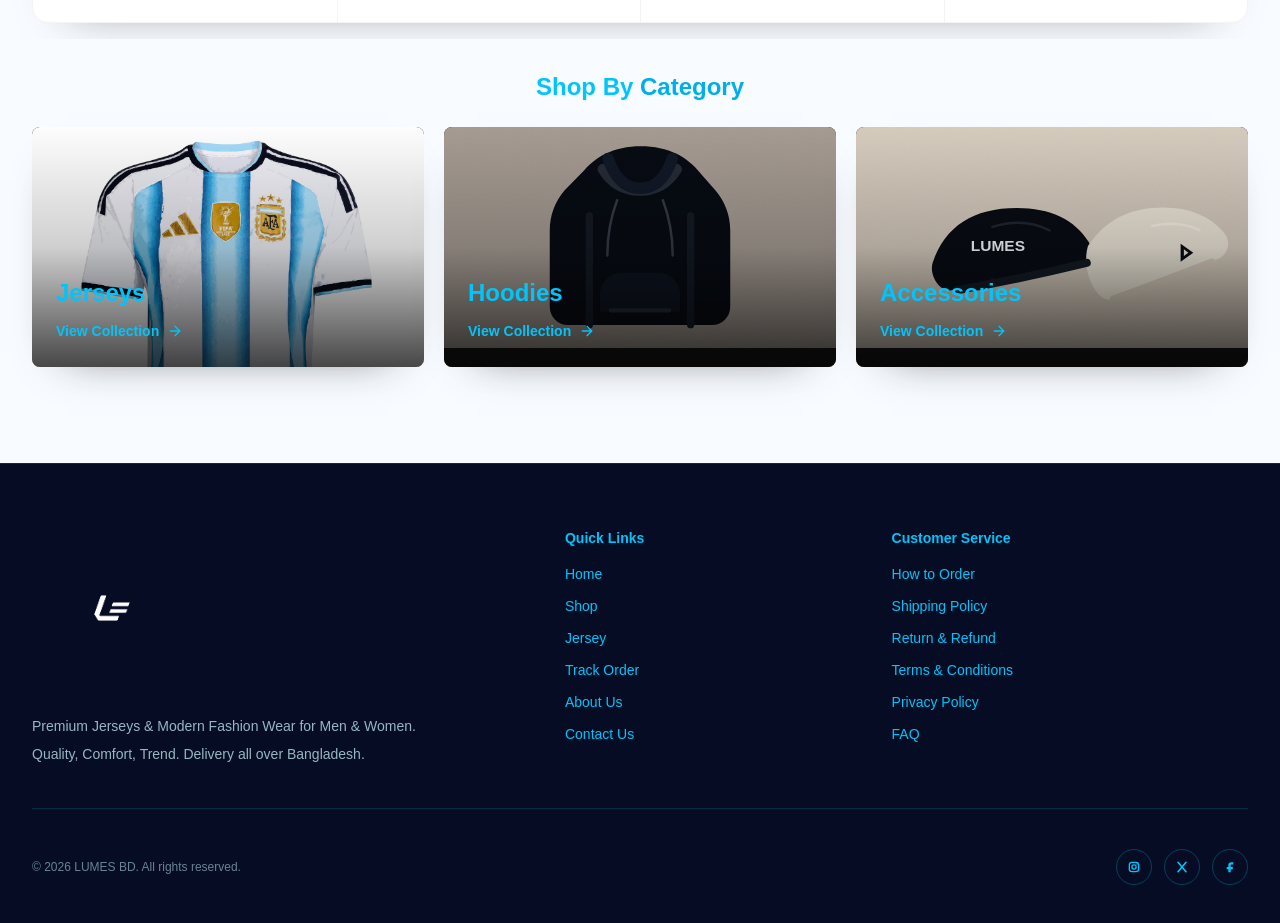
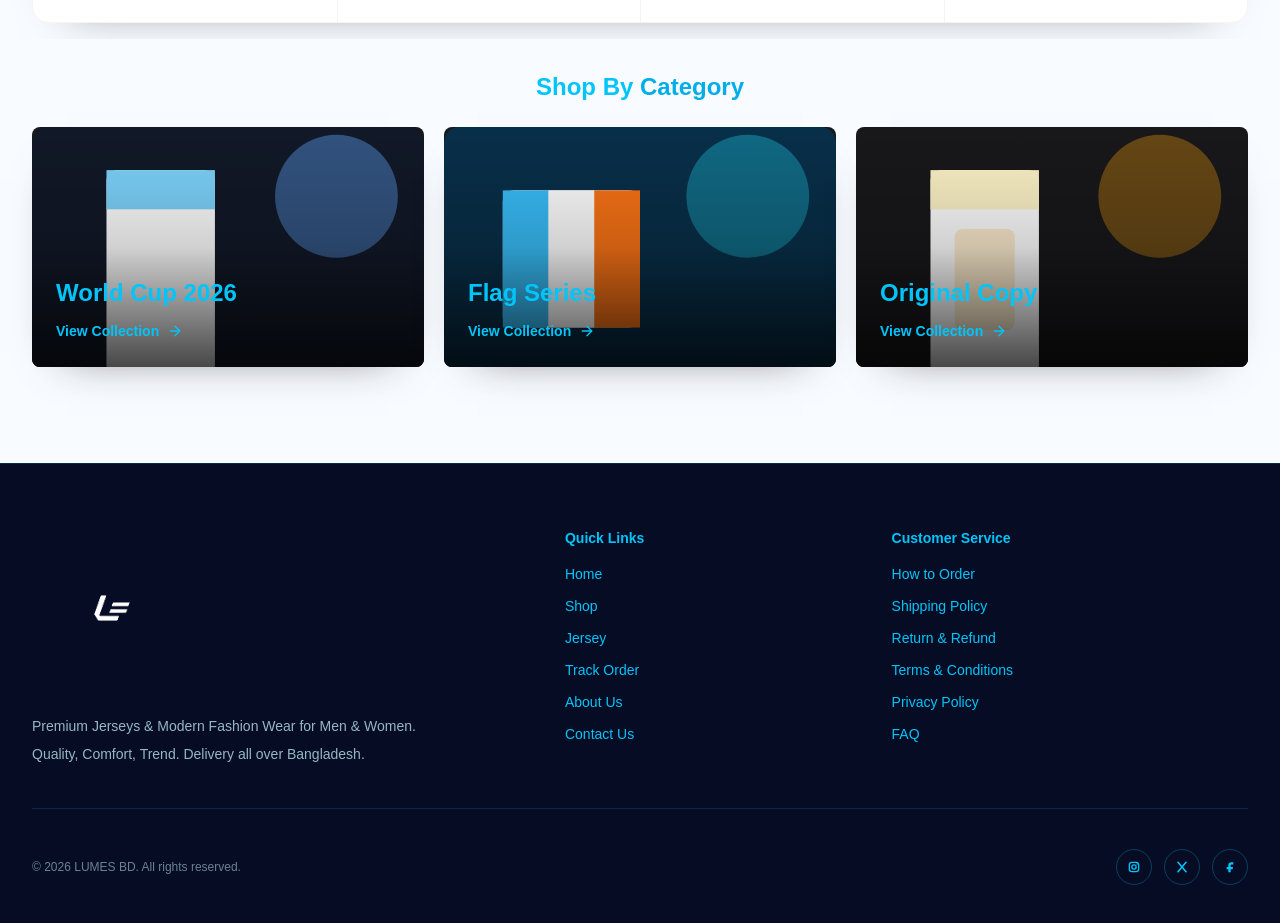
Before and after one commit to simulhunt-bit/lumesbd, a Next.js app: page / in a window 1280 px wide. Shown: the part 864-1787 px from the top of the page. Built offline with nearby package versions, Linux system fonts and the light colour scheme; no server answers.

Commit message:
Fix storefront UX issues

```diff
--- a/src/components/catalog/product-card.tsx
+++ b/src/components/catalog/product-card.tsx
@@ -85,7 +85,7 @@ export function ProductCard({
             className="inline-flex w-full items-center justify-center gap-2 rounded-full bg-[#01c5fa] px-4 py-3 text-sm font-semibold text-[#061026] transition hover:bg-cyan-200 disabled:cursor-not-allowed disabled:bg-white/10 disabled:text-cyan-50/40"
           >
             <ShoppingBag className="h-4 w-4" />
-            Buy Now
+            Choose Options
           </button>
         </div>
       </div>
--- a/src/components/catalog/product-modal.tsx
+++ b/src/components/catalog/product-modal.tsx
@@ -36,6 +36,17 @@ export function ProductModal({
     return () => window.removeEventListener("keydown", handleEscape);
   }, [open, onClose]);
 
+  useEffect(() => {
+    if (!open) return;
+
+    const previousOverflow = document.body.style.overflow;
+    document.body.style.overflow = "hidden";
+
+    return () => {
+      document.body.style.overflow = previousOverflow;
+    };
+  }, [open]);
+
   if (!open || !product) return null;
 
   const inStock = product.stock > 0;
@@ -44,14 +55,20 @@ export function ProductModal({
   const canBuySelectedSize = inStock && isPurchasableSize(product, selectedSize);
 
   return (
-    <div className="fixed inset-0 z-50 flex items-end bg-zinc-950/60 p-2 backdrop-blur-sm sm:items-center sm:justify-center sm:p-6">
-      <div className="w-full max-w-3xl overflow-hidden rounded-[1.6rem] bg-white shadow-2xl sm:rounded-[2rem]">
+    <div className="fixed inset-0 z-50 flex items-end bg-zinc-950/60 p-2 backdrop-blur-sm sm:items-center sm:justify-center sm:p-6" role="presentation" onMouseDown={onClose}>
+      <div
+        className="w-full max-w-3xl overflow-hidden rounded-[1.6rem] bg-white shadow-2xl sm:rounded-[2rem]"
+        role="dialog"
+        aria-modal="true"
+        aria-labelledby="product-modal-title"
+        onMouseDown={(event) => event.stopPropagation()}
+      >
         <div className="flex items-center justify-between border-b border-zinc-100 px-4 py-4 sm:px-6">
           <div>
             <p className="text-xs uppercase tracking-[0.22em] text-zinc-500">{product.subcategorySlug.replaceAll("-", " ")}</p>
-            <h3 className="mt-1 text-xl font-semibold text-zinc-950">{product.name}</h3>
+            <h3 id="product-modal-title" className="mt-1 text-xl font-semibold text-zinc-950">{product.name}</h3>
           </div>
-          <button type="button" onClick={onClose} className="rounded-full border border-zinc-200 p-2 text-zinc-700">
+          <button type="button" onClick={onClose} className="rounded-full border border-zinc-200 p-2 text-zinc-700" aria-label="Close product details">
             <X className="h-5 w-5" />
           </button>
         </div>
--- a/src/components/home/category-showcase.tsx
+++ b/src/components/home/category-showcase.tsx
@@ -4,22 +4,22 @@ import { Container } from "@/components/shared/container";
 
 const categories = [
   {
-    name: "Jerseys",
-    href: "/catalog/jersey",
-    image: "/assets/products/argentina-home.jpg",
-    alt: "Argentina jersey hanging on a hanger",
+    name: "World Cup 2026",
+    href: "/catalog/jersey/world-cup-2026",
+    image: "/assets/subcategories/world-cup-2026.svg",
+    alt: "World Cup 2026 jersey collection artwork",
   },
   {
-    name: "Hoodies",
-    href: "/catalog?category=hoodies",
-    image: "/assets/categories/hoodies.svg",
-    alt: "Black LUMES BD hoodie",
+    name: "Flag Series",
+    href: "/catalog/jersey/flags",
+    image: "/assets/subcategories/flags.svg",
+    alt: "Flag series fanwear artwork",
   },
   {
-    name: "Accessories",
-    href: "/catalog?category=accessories",
-    image: "/assets/categories/accessories.svg",
-    alt: "LUMES BD caps and accessories",
+    name: "Original Copy",
+    href: "/catalog/jersey/original-copy-jersey",
+    image: "/assets/subcategories/original-copy-jersey.svg",
+    alt: "Original copy jersey collection artwork",
   },
 ];
 
--- a/src/components/layout/header.tsx
+++ b/src/components/layout/header.tsx
@@ -64,20 +64,28 @@ export function Header() {
           ))}
         </nav>
         <div className="hidden items-center gap-3 md:flex">
-          <Link href="/wishlist" className="relative rounded-full border border-cyan-400/20 p-3 text-cyan-100/78 transition hover:border-cyan-400/50 hover:text-[#01c5fa]">
+          <Link
+            href="/wishlist"
+            className="relative rounded-full border border-cyan-400/20 p-3 text-cyan-100/78 transition hover:border-cyan-400/50 hover:text-[#01c5fa]"
+            aria-label="Wishlist"
+          >
             <Heart className="h-5 w-5" />
             {wishlistCount > 0 && <span className="absolute -right-1 -top-1 rounded-full bg-orange-500 px-1.5 text-[10px] font-semibold text-white">{wishlistCount}</span>}
           </Link>
-          <Link href="/cart" className="relative rounded-full border border-cyan-400/20 p-3 text-cyan-100/78 transition hover:border-cyan-400/50 hover:text-[#01c5fa]">
+          <Link
+            href="/cart"
+            className="relative rounded-full border border-cyan-400/20 p-3 text-cyan-100/78 transition hover:border-cyan-400/50 hover:text-[#01c5fa]"
+            aria-label="Cart"
+          >
             <ShoppingBag className="h-5 w-5" />
             {cartCount > 0 && <span className="absolute -right-1 -top-1 rounded-full bg-zinc-950 px-1.5 text-[10px] font-semibold text-white">{cartCount}</span>}
           </Link>
           <Link
             href={user ? "/dashboard" : "/login"}
-              className="inline-flex h-12 w-12 items-center justify-center rounded-full border border-cyan-400/20 text-sm font-medium text-cyan-100/78 transition hover:border-cyan-400/50 hover:text-[#01c5fa]"
-              aria-label={user ? "Account dashboard" : "Login"}
-            >
-              <User2 className="h-4 w-4" />
+            className="inline-flex h-12 w-12 items-center justify-center rounded-full border border-cyan-400/20 text-sm font-medium text-cyan-100/78 transition hover:border-cyan-400/50 hover:text-[#01c5fa]"
+            aria-label={user ? "Account dashboard" : "Login"}
+          >
+            <User2 className="h-4 w-4" />
           </Link>
         </div>
         <button
--- a/src/components/views/track-order-view.tsx
+++ b/src/components/views/track-order-view.tsx
@@ -128,12 +128,14 @@ export function TrackOrderView() {
           value={orderId}
           onChange={(event) => setOrderId(event.target.value)}
           placeholder="Order ID"
+          aria-label="Order ID"
           className="rounded-xl border border-zinc-200 px-4 py-3 text-sm outline-none transition focus:border-cyan-400"
         />
         <input
           value={trackingId}
           onChange={(event) => setTrackingId(event.target.value)}
           placeholder="Tracking ID"
+          aria-label="Tracking ID"
           className="rounded-xl border border-zinc-200 px-4 py-3 text-sm outline-none transition focus:border-cyan-400"
         />
         <button
--- a/src/context/shop-context.tsx
+++ b/src/context/shop-context.tsx
@@ -54,6 +54,21 @@ const WISHLIST_KEY = "lumes-wishlist";
 
 const buildVariantId = (slug: string, size: string, color: string) => `${slug}|${size}|${color}`;
 
+const readStoredItems = <T,>(key: string): T[] => {
+  if (typeof window === "undefined") return [];
+
+  try {
+    const value = window.localStorage.getItem(key);
+    if (!value) return [];
+
+    const parsed = JSON.parse(value);
+    return Array.isArray(parsed) ? (parsed as T[]) : [];
+  } catch {
+    window.localStorage.removeItem(key);
+    return [];
+  }
+};
+
 const trackWishlistDemand = async ({
   product,
   size,
@@ -83,9 +98,7 @@ const trackWishlistDemand = async ({
 export function ShopProvider({ children }: PropsWithChildren) {
   const { user, profile } = useAuth();
   const [cart, setCart] = useState<CartItem[]>(() => {
-    if (typeof window === "undefined") return [];
-    const storedCart = window.localStorage.getItem(CART_KEY);
-    const parsedCart = storedCart ? (JSON.parse(storedCart) as StoredCartItem[]) : [];
+    const parsedCart = readStoredItems<StoredCartItem>(CART_KEY);
 
     return parsedCart.map(({ customization, ...item }) => ({
       ...item,
@@ -93,9 +106,7 @@ export function ShopProvider({ children }: PropsWithChildren) {
     }));
   });
   const [wishlist, setWishlist] = useState<WishlistItem[]>(() => {
-    if (typeof window === "undefined") return [];
-    const storedWishlist = window.localStorage.getItem(WISHLIST_KEY);
-    return storedWishlist ? JSON.parse(storedWishlist) : [];
+    return readStoredItems<WishlistItem>(WISHLIST_KEY);
   });
 
   useEffect(() => {
@@ -118,12 +129,16 @@ export function ShopProvider({ children }: PropsWithChildren) {
         setCart((current) => {
           const existing = current.find((item) => item.id === id);
           if (existing) {
-            return current.map((item) =>
-              item.id === id
-                ? {
+            return current.map((item) => {
+              if (item.id !== id) return item;
+
+              const nextQuantity = Math.min(item.quantity + 1, Math.max(1, product.stock));
+
+              return {
                 ...item,
-                    quantity: item.quantity + 1,
-                    customizations: item.customizations?.length
+                quantity: nextQuantity,
+                customizations:
+                  item.customizations?.length && nextQuantity > item.quantity
                     ? [
                         ...item.customizations,
                         {
@@ -133,9 +148,8 @@ export function ShopProvider({ children }: PropsWithChildren) {
                         },
                       ]
                     : item.customizations,
-                  }
-                : item,
-            );
+              };
+            });
           }
 
           return [
```
Lines whose indentation alone changed are shown as unchanged.
